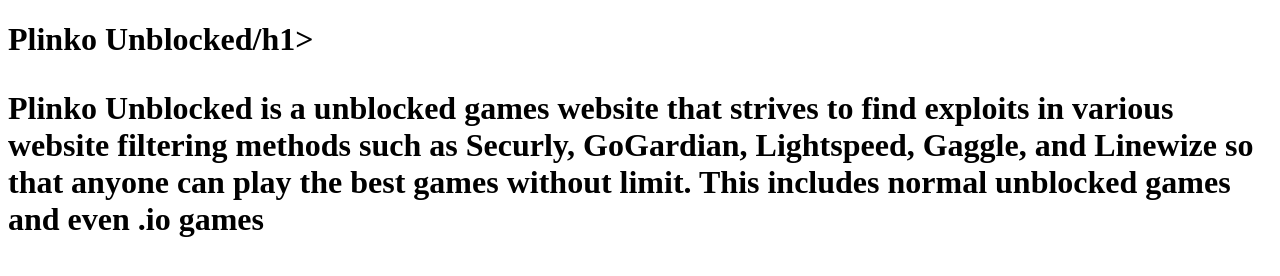
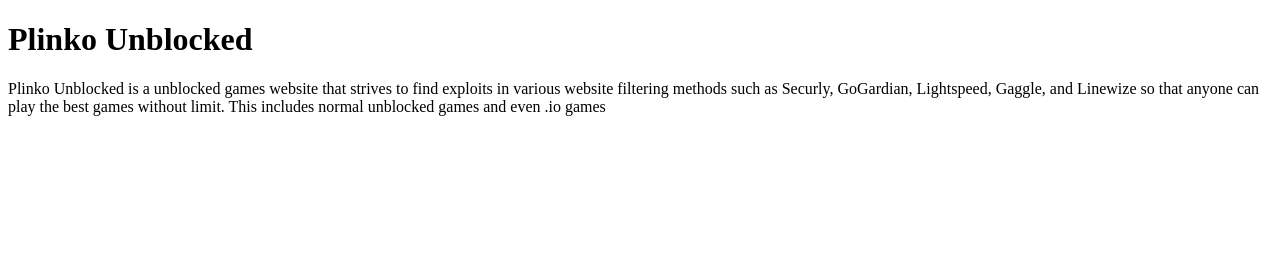
Before and after one commit to plinkounblocked/plinkounblocked.github.io, a plain HTML site: page index.html in a window 1280 px wide. Drawn offline with Linux system fonts and the light colour scheme.

Commit message:
Update index.html

```diff
--- a/index.html
+++ b/index.html
@@ -9,7 +9,7 @@
 <body>
 
 <div class="">
- <h1>Plinko Unblocked/h1>
+ <h1>Plinko Unblocked</h1>
  <p>Plinko Unblocked is a unblocked games website that strives to find exploits in various website filtering methods such as Securly, GoGardian, Lightspeed, Gaggle, and Linewize so that anyone can play the best games without limit. This includes normal unblocked games and even .io games
 </p>
 </div>
```
